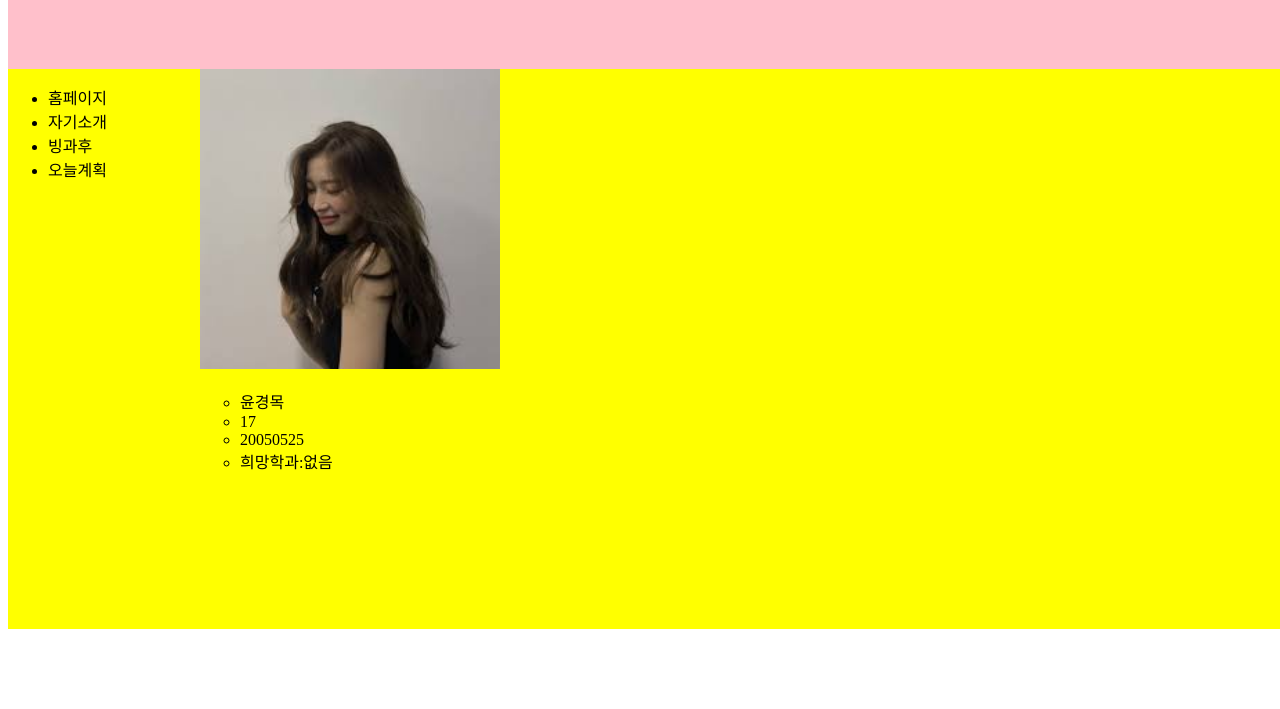
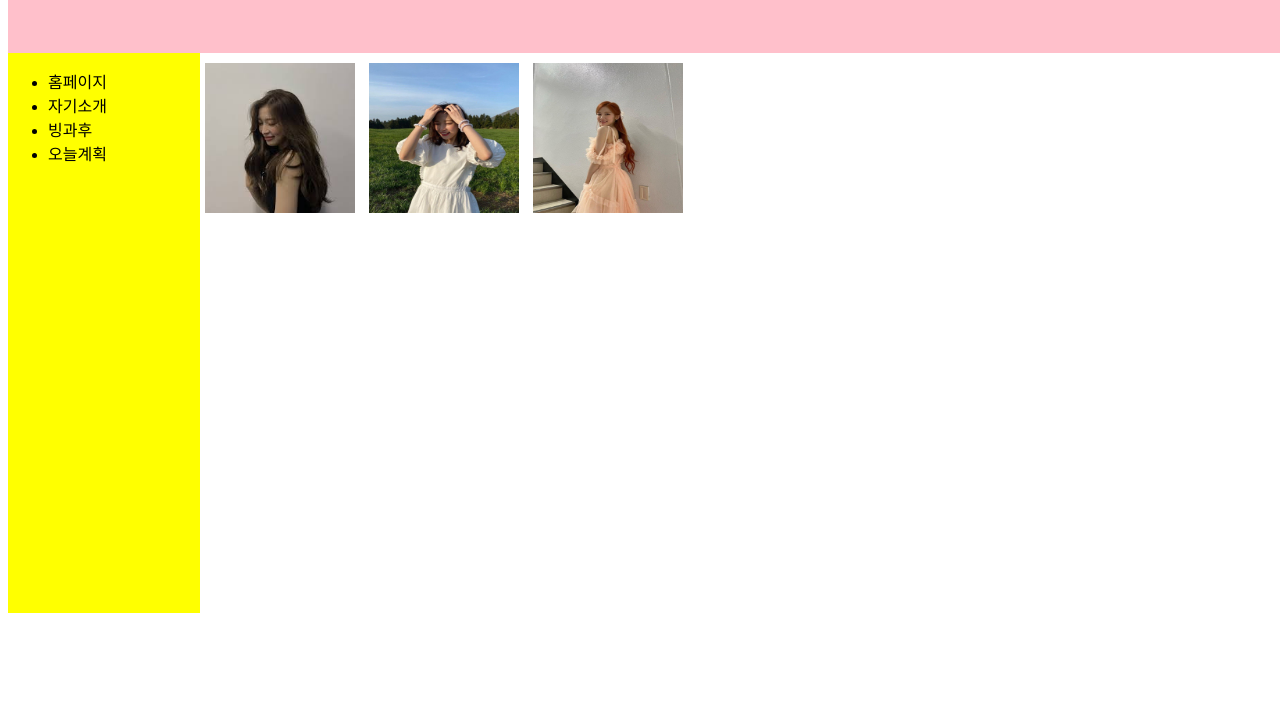
Before and after one commit to YoonKyeongMog/sehwa, a plain HTML site: page 윤경목.html in a window 1280 px wide. Shown: the part 125-834 px from the top of the page. After the commit the page ends 808 px from the top, so only its background shows below. Drawn offline with Linux system fonts and the light colour scheme.

Commit message:
Add files via upload

```diff
--- a/윤경목.html
+++ b/윤경목.html
@@ -10,6 +10,7 @@
 		#header{
 			height: 20%;
 			background-color: pink;
+			padding-top: 10px;
 			}
 		h1{
 			font-size:50px;
@@ -29,12 +30,20 @@
 		#container{
 			width: 85%;
 			height: 70%;
-			background-color: yellow;
+			background-color: white;
 			float: right;
 			}
-		#container ul{
+		#container {
 			list-style:circle;
 			}
+		img{
+			width: 150px;
+			height: 150px;
+			margin-top: 10px;
+			margin-right: 5px;
+			margin-bottom: 10px;
+			margin-left:  5px;
+		}
 	</style>
 </head>
 <body>
@@ -50,13 +59,13 @@
 		</ul>
 	</div>
 	<div id="container">
-		<img src="아린.jpg" width="300px"
-height="300px">
-		<ul>
-			<li>윤경목</li>
-			<li>17</li>
-			<li>20050525</li>
-			<li>희망학과:없음</li>
+	<img src="사진첩/사진1.jpg" width: "150px"
+			height: "150px">
+	<img src="사진첩/사진2.jpg" width: "150px"
+			height: "150px">
+	<img src="사진첩/사진3.jpg" width: "150px"
+			height: "150px">
+
 		</ul>
 	</div>
 </body>
```
Also changed, not shown: 사진첩/사진1.jpg (added), 사진첩/사진2.jpg (added), 사진첩/사진3.jpg (added).
